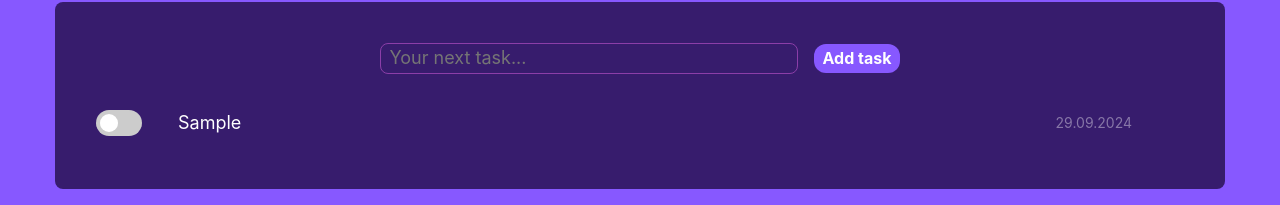
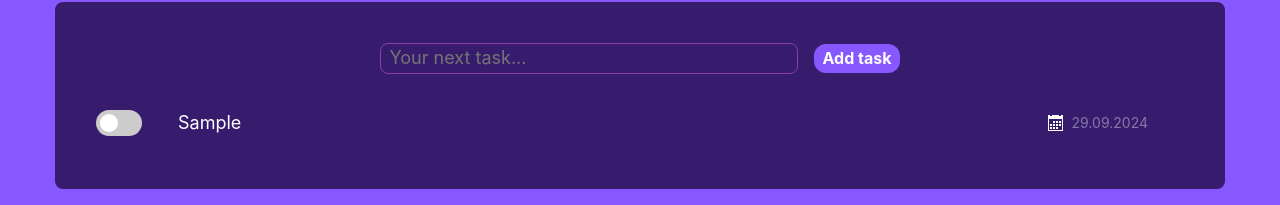
Before and after one commit to BorysovS/test-task-todo-list, a React (Vite) app: page / in a window 1280 px wide. Both pictures are taken after typing "Sample" into the empty fields and a click on the button "Add task". Shown: the part 128-333 px from the top of the page. Built offline with nearby package versions, Linux system fonts and the light colour scheme.

Commit message:
fix path svg sprite

```diff
--- a/src/components/TaskItem/TaskItem.jsx
+++ b/src/components/TaskItem/TaskItem.jsx
@@ -1,6 +1,4 @@
 import styles from './TaskItem.module.css';
-
-import sprite from './assets/sprite.svg';
 
 export const TaskItem = ({ task, toggleCompleted, deleteTask }) => {
   return (
@@ -30,7 +28,7 @@ export const TaskItem = ({ task, toggleCompleted, deleteTask }) => {
           aria-label="icon-calendar"
           className={styles.date_icon}
         >
-          <use href={sprite + '#icon-calendar'}></use>
+          <use href={`/sprite.svg#icon-calendar`}></use>
         </svg>
         <p className={styles.task_item_date}>{task.date}</p>
       </div>
@@ -39,14 +37,14 @@ export const TaskItem = ({ task, toggleCompleted, deleteTask }) => {
         type="button"
         onClick={() => deleteTask(task.id)}
       >
-        <svg
+        {/* <svg
           width={16}
           height={16}
           aria-label="icon-bin"
           className={styles.del_icon}
         >
           <use href={sprite + '#icon-bin'}></use>
-        </svg>
+        </svg> */}
       </button>
     </div>
   );
```
Also changed, not shown: public/sprite.svg (renamed from src/assets/sprite.svg).
